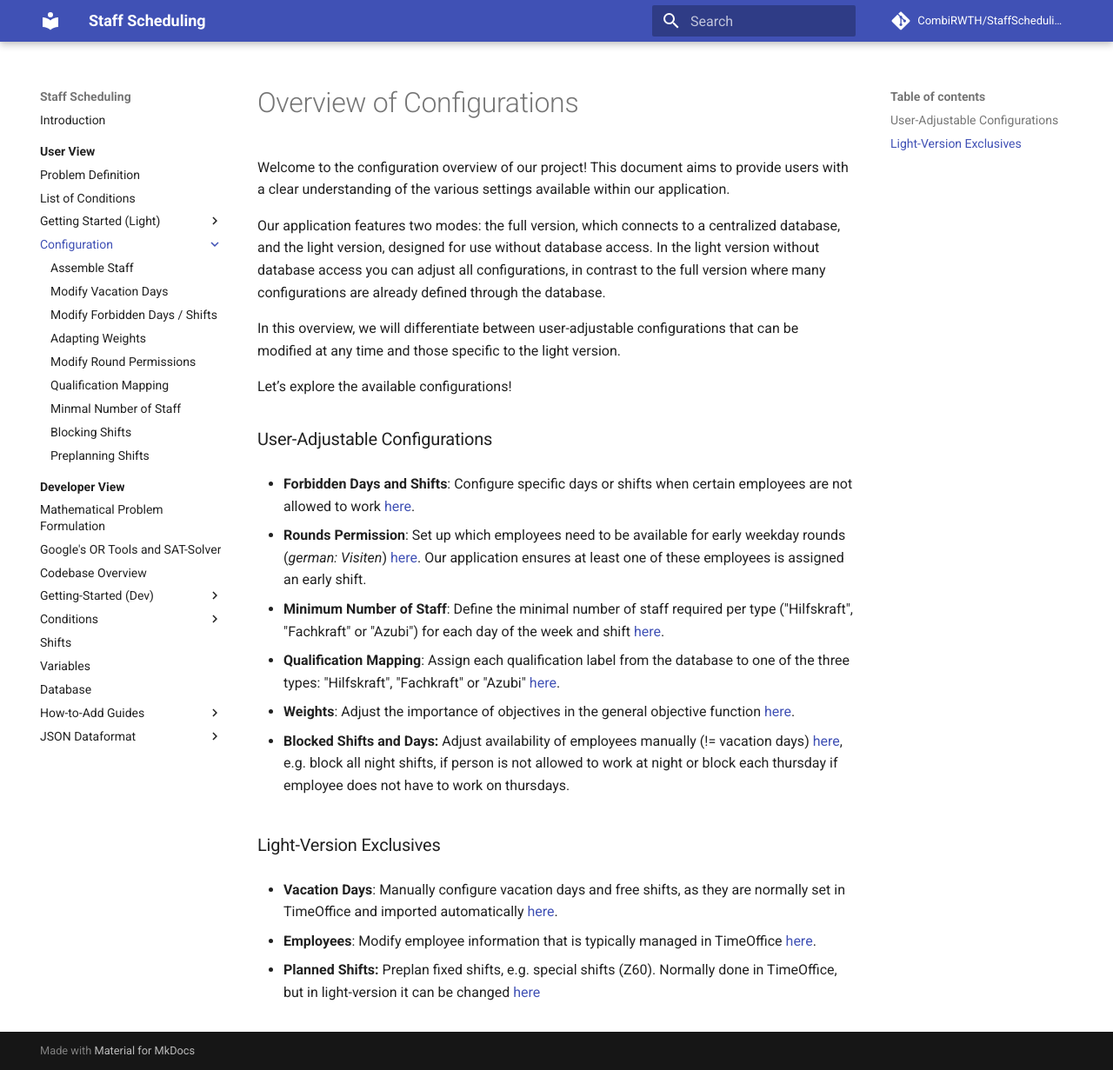
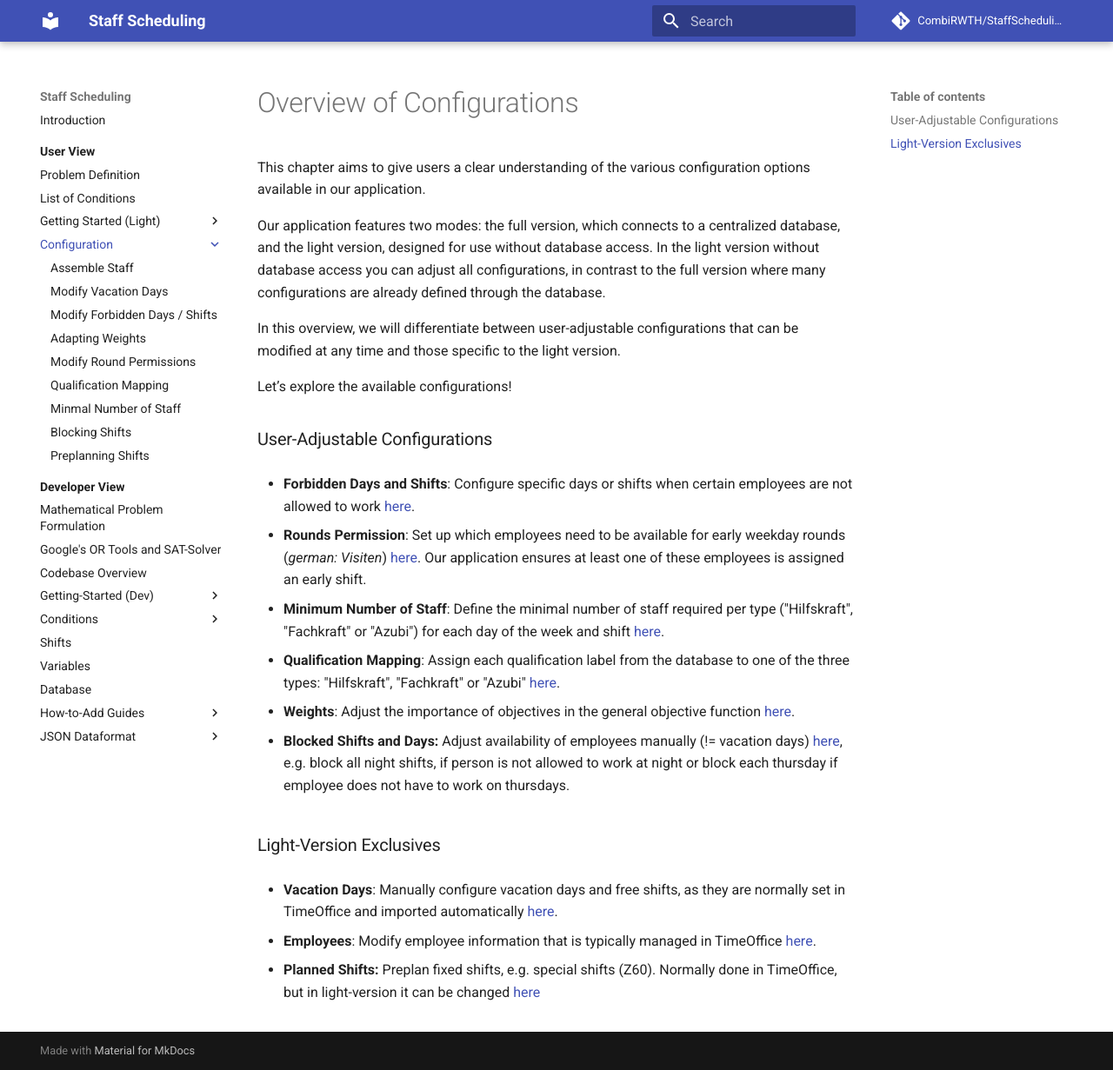
Before and after one commit to CombiRWTH/StaffScheduling, an MkDocs documentation site: the page built from docs/user-view/configuration/index.md, in a window 1280 px wide and 1231 px high. Shown: the whole window at 87% size. Built offline with MkDocs 1.6.1 and Material for MkDocs 9.7.7, drawn with Linux system fonts in a browser that asks for light colours; comment, search, counter and statistics services are not loaded.

Commit message:
Update docs/user-view/configuration/index.md
Co-authored-by: Philipp Lentzen <code@philipplentzen.dev>

```diff
--- a/docs/user-view/configuration/index.md
+++ b/docs/user-view/configuration/index.md
@@ -1,4 +1,4 @@
-Welcome to the configuration overview of our project! This document aims to provide users with a clear understanding of the various settings available within our application.
+This chapter aims to give users a clear understanding of the various configuration options available in our application.
 
 Our application features two modes: the full version, which connects to a centralized database, and the light version, designed for use without database access. In the light version without database access you can adjust all configurations, in contrast to the full version
 where many configurations are already defined through the database.
```
